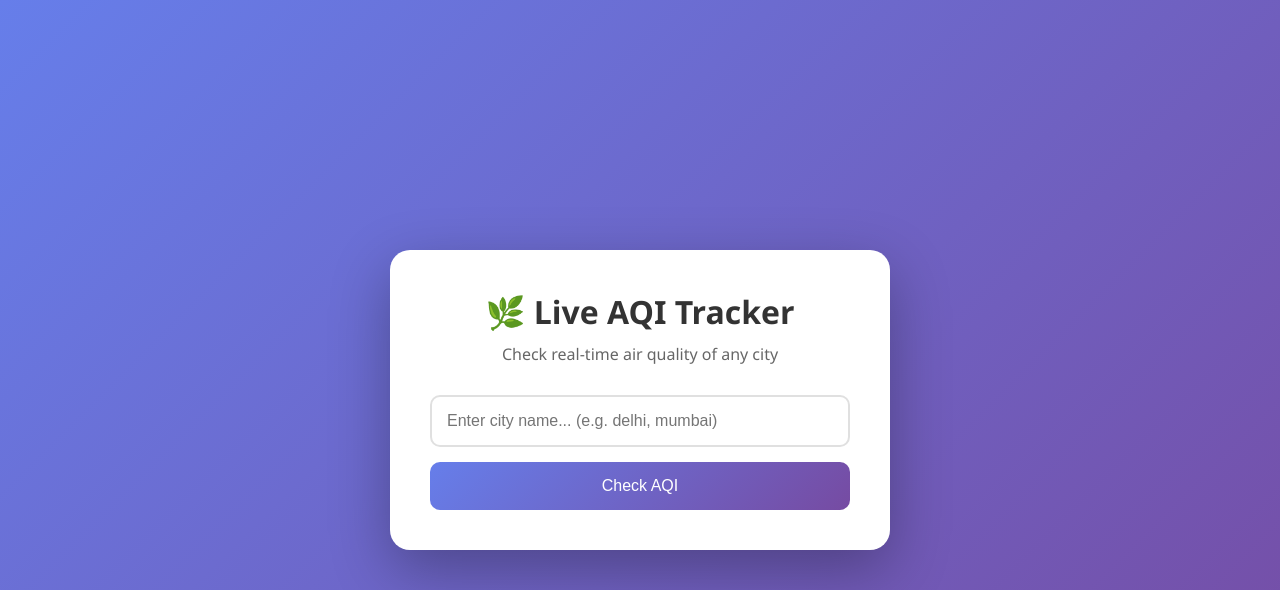
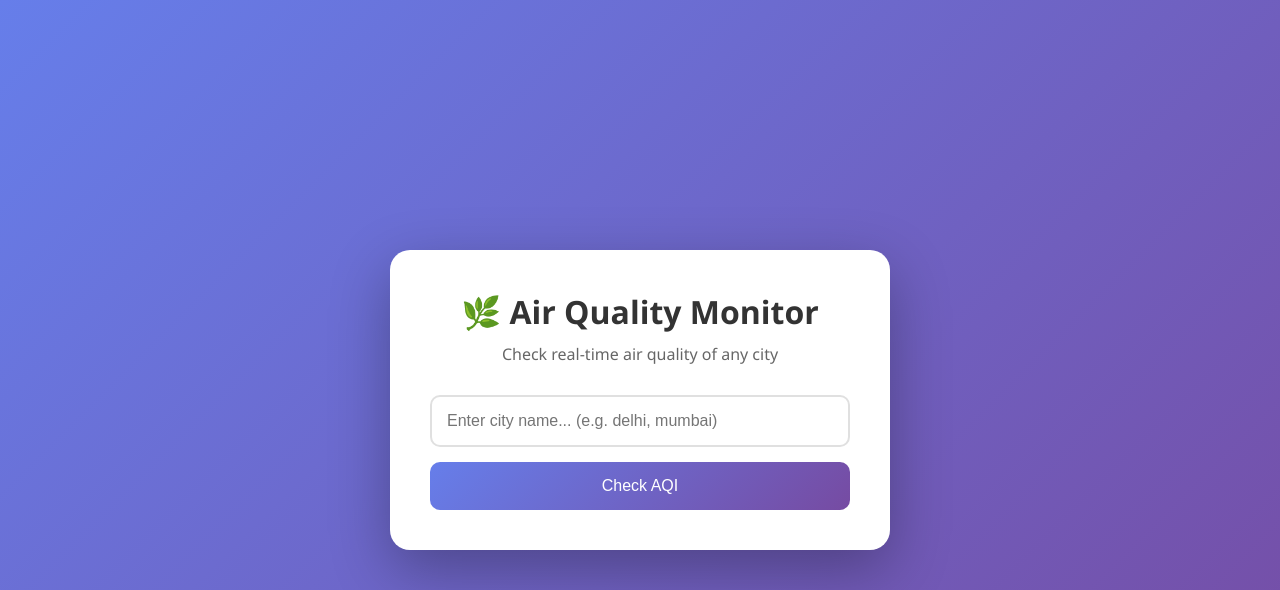
Before and after one commit to pranavtripathi918/air-quality-monitor, a Flask app: page / in a window 1280 px wide. Shown: the top 590 px of the page. Run offline with Flask 3, Linux system fonts and the light colour scheme.

Commit message:
Change title in index.html to 'Air Quality Monitor'
Updated header title from 'Live AQI Tracker' to 'Air Quality Monitor'.

```diff
--- a/templates/index.html
+++ b/templates/index.html
@@ -10,7 +10,7 @@
 
     <div class="container">
 
-        <h1>🌿 Live AQI Tracker</h1>
+        <h1>🌿 Air Quality Monitor</h1>
         <p>Check real-time air quality of any city</p>
 
         <form action="/result" method="POST">
```
